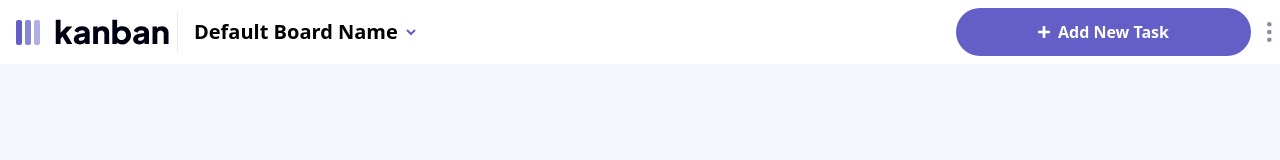
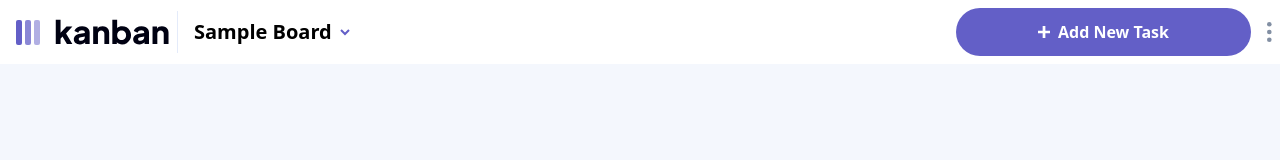
Before and after one commit to hmrbcnto/kanban_app, a Next.js app: page /Board in a window 1280 px wide. Shown: the top 160 px of the page. Built offline with nearby package versions, Linux system fonts and the light colour scheme.

Commit message:
feat: integrated board context into app.tsx

```diff
--- a/src/pages/_app.tsx
+++ b/src/pages/_app.tsx
@@ -1,3 +1,4 @@
+import BoardContextWrapper from '@/context/board';
 import ModalContextWrapper from '@/context/modal';
 import ThemeContextWrapper from '@/context/theme';
 import '@/styles/globals.css';
@@ -6,9 +7,11 @@ import type { AppProps } from 'next/app';
 const App = ({ Component, pageProps }: AppProps) => {
   return (
     <ThemeContextWrapper>
-      <ModalContextWrapper>
-        <Component {...pageProps} />
-      </ModalContextWrapper>
+      <BoardContextWrapper>
+        <ModalContextWrapper>
+          <Component {...pageProps} />
+        </ModalContextWrapper>
+      </BoardContextWrapper>
     </ThemeContextWrapper>
   )
 }
```
